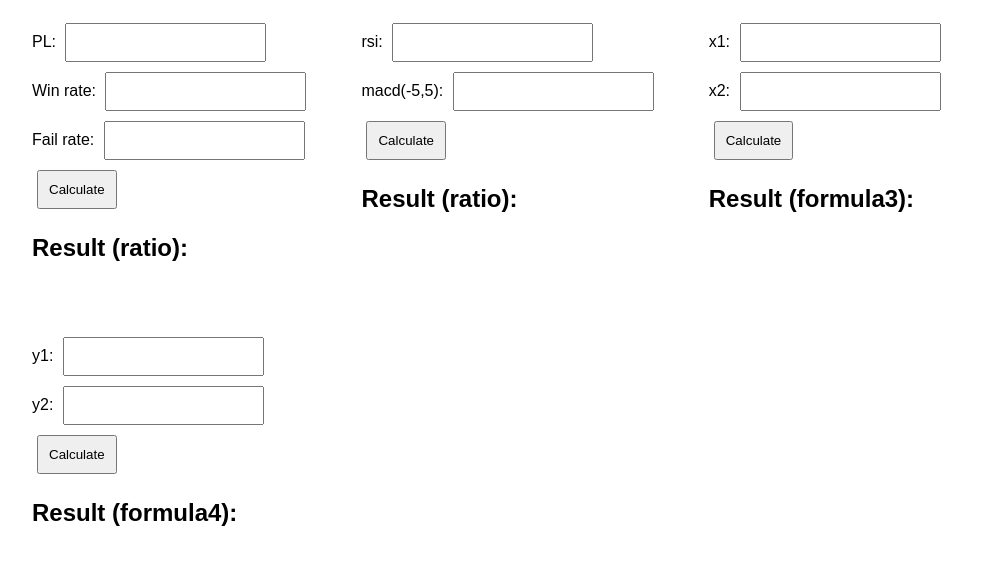
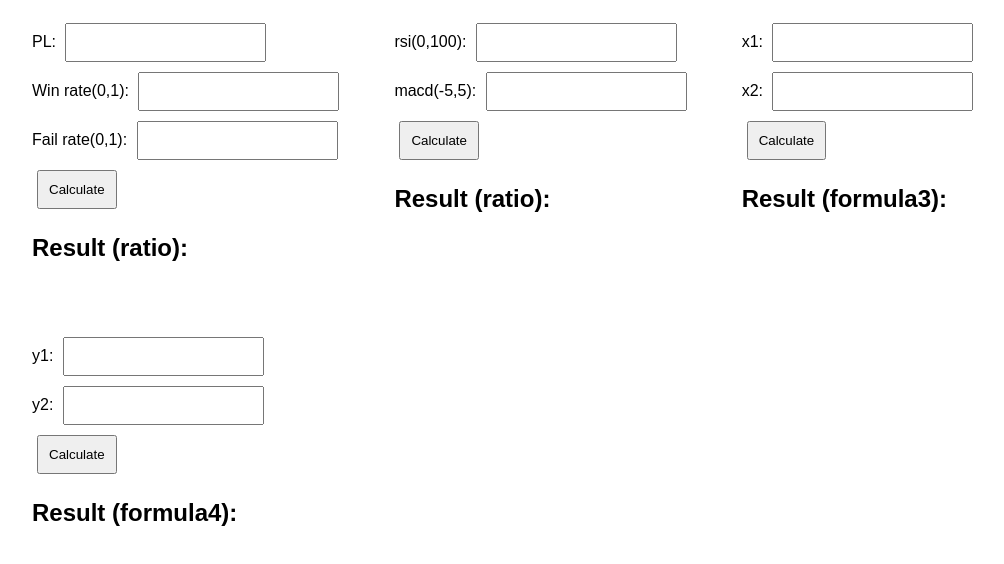
Before and after one commit to 0xnbd/tools, a plain HTML site: page docs/index.html in a window 1280 px wide. Shown: the part 90-654 px from the top of the page, without its empty margins (18-1022 px from the left). Drawn offline with Linux system fonts and the light colour scheme.

Commit message:
updated the table

```diff
--- a/docs/index.html
+++ b/docs/index.html
@@ -16,15 +16,15 @@
         <div class="calculator">
             <label for="b">PL:</label>
             <input type="number" id="b"><br>
-            <label for="p">Win rate:</label>
+            <label for="p">Win rate(0,1):</label>
             <input type="number" id="p"><br>
-            <label for="q">Fail rate:</label>
+            <label for="q">Fail rate(0,1):</label>
             <input type="number" id="q"><br>
             <button onclick="calculate()">Calculate</button>
             <h2>Result (ratio): <span id="result"></span></h2>
         </div>
         <div class="calculator">
-            <label for="rsi">rsi:</label>
+            <label for="rsi">rsi(0,100):</label>
             <input type="number" id="rsi"><br>
             <label for="macd">macd(-5,5):</label>
             <input type="number" id="macd"><br>
```
